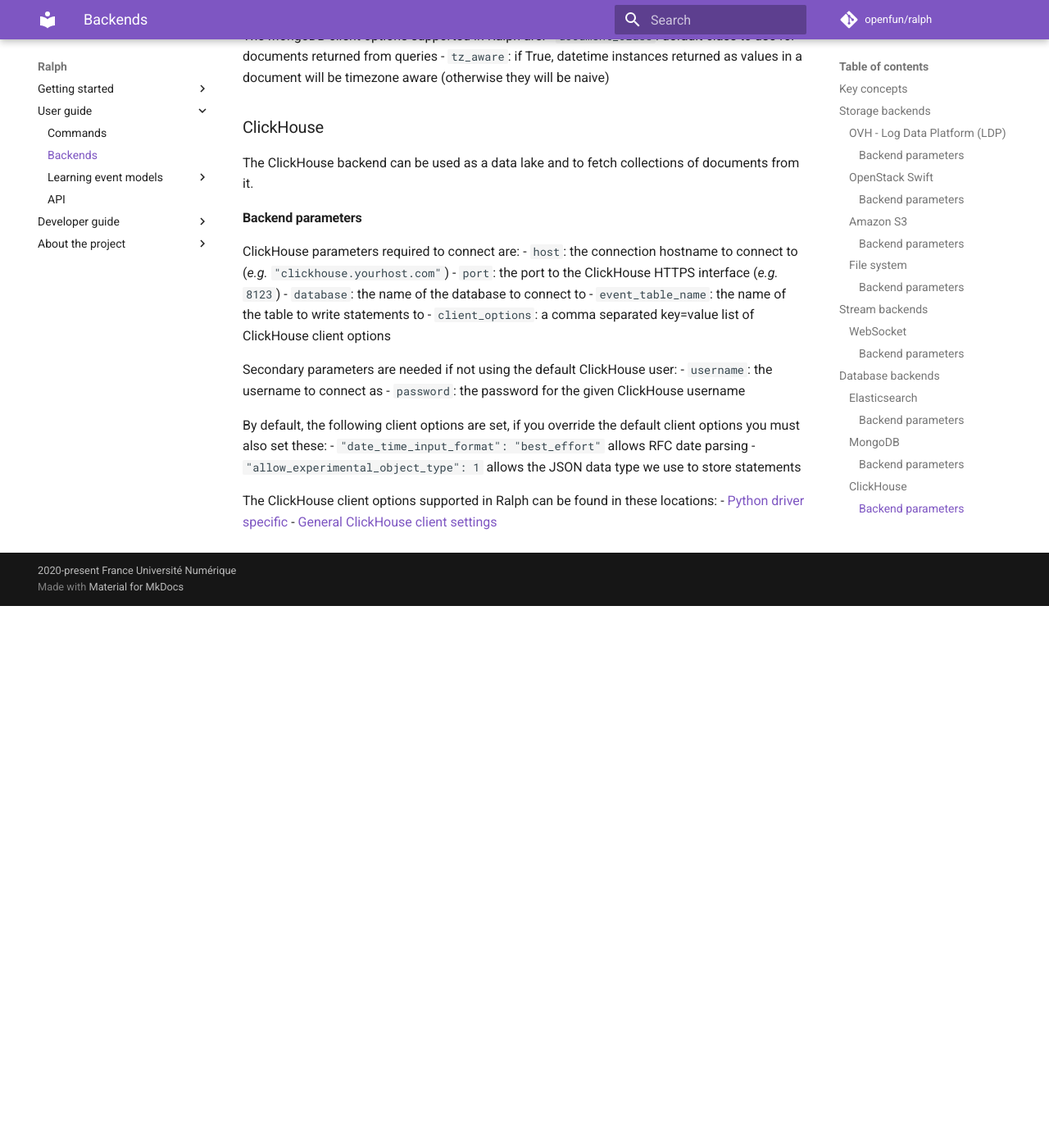
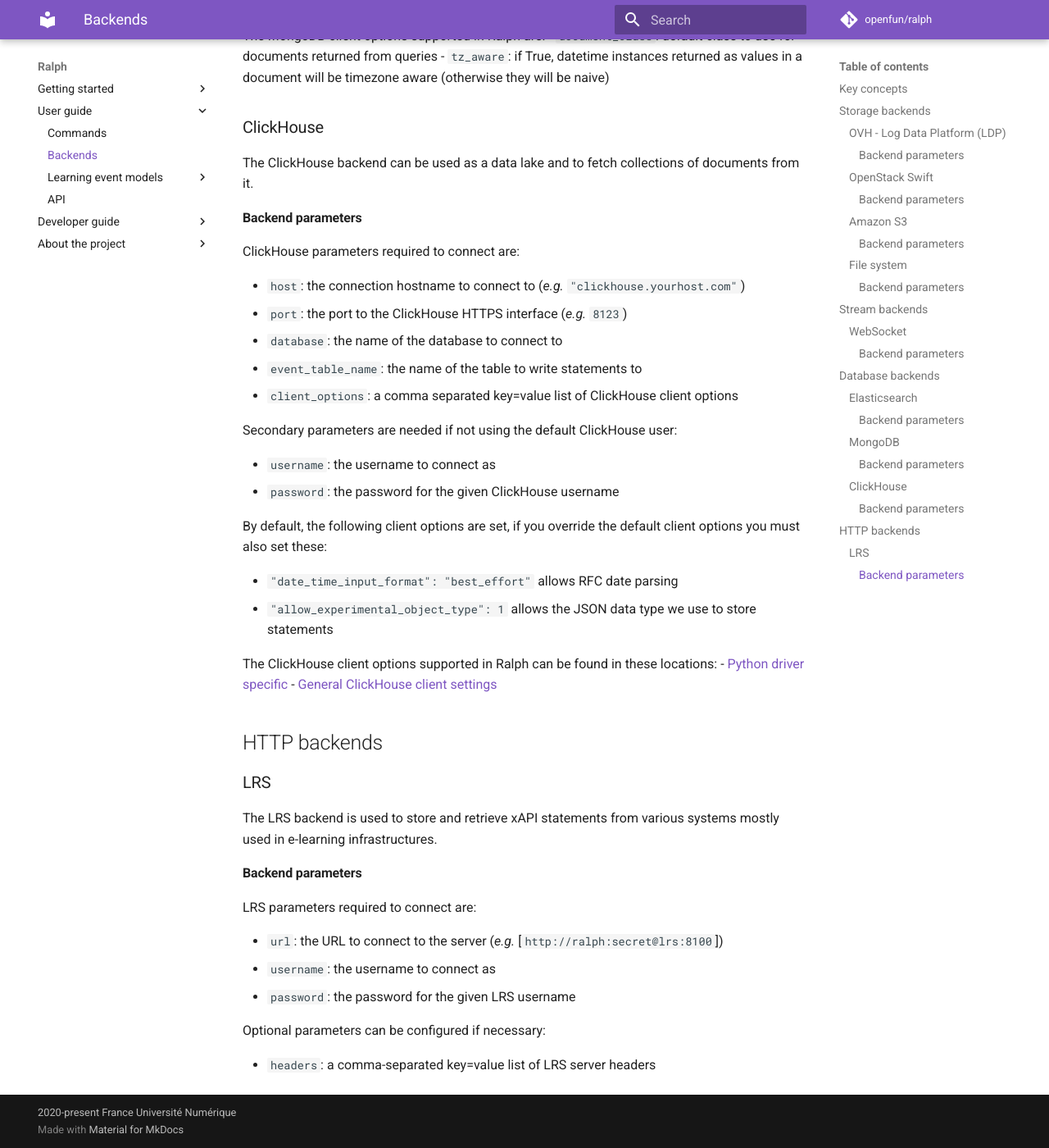
Before and after one commit to openfun/ralph, an MkDocs documentation site: the page built from docs/backends.md, in a window 1280 px wide and 1400 px high, scrolled down 4338 px. Shown: the whole window at 82% size. Built offline with MkDocs 1.6.1 and Material for MkDocs 9.7.7, drawn with Linux system fonts in a browser that asks for light colours; comment, search, counter and statistics services are not loaded; before the commit the page ends 5077 px from its top, so only the background shows below that.

Commit message:
📝(docs) update backend documentation
Document configuration for new LRS implemented backend

```diff
--- a/docs/backends.md
+++ b/docs/backends.md
@@ -183,7 +183,6 @@
 - `document_class`: default class to use for documents returned from queries
 - `tz_aware`: if True, datetime instances returned as values in a document will be timezone aware (otherwise they will be naive)
 
-
 ### ClickHouse
 
 The ClickHouse backend can be used as a data lake and to fetch collections of
@@ -192,6 +191,7 @@
 #### Backend parameters
 
 ClickHouse parameters required to connect are:
+
 - `host`: the connection hostname to connect to (_e.g._ `"clickhouse.yourhost.com"`)
 - `port`: the port to the ClickHouse HTTPS interface (_e.g._ `8123`)
 - `database`: the name of the database to connect to
@@ -199,14 +199,34 @@
 - `client_options`: a comma separated key=value list of ClickHouse client options
 
 Secondary parameters are needed if not using the default ClickHouse user:
+
 - `username`: the username to connect as
 - `password`: the password for the given ClickHouse username
 
 By default, the following client options are set, if you override the default
 client options you must also set these:
+
 - `"date_time_input_format": "best_effort"` allows RFC date parsing
 - `"allow_experimental_object_type": 1` allows the JSON data type we use to store statements
 
 The ClickHouse client options supported in Ralph can be found in these locations:
 - [Python driver specific](https://clickhouse.com/docs/en/integrations/language-clients/python/driver-api#settings-argument)
 - [General ClickHouse client settings](https://clickhouse.com/docs/en/operations/settings/settings/)
+
+## HTTP backends
+
+### LRS
+
+The LRS backend is used to store and retrieve xAPI statements from various systems mostly used in e-learning infrastructures.
+
+#### Backend parameters
+
+LRS parameters required to connect are:
+
+- `url`: the URL to connect to the server (_e.g._ [`http://ralph:secret@lrs:8100`])
+- `username`: the username to connect as
+- `password`: the password for the given LRS username
+
+Optional parameters can be configured if necessary:
+
+- `headers`: a comma-separated key=value list of LRS server headers
```
Also changed, not shown: docs/index.md (+1 -1 lines).
